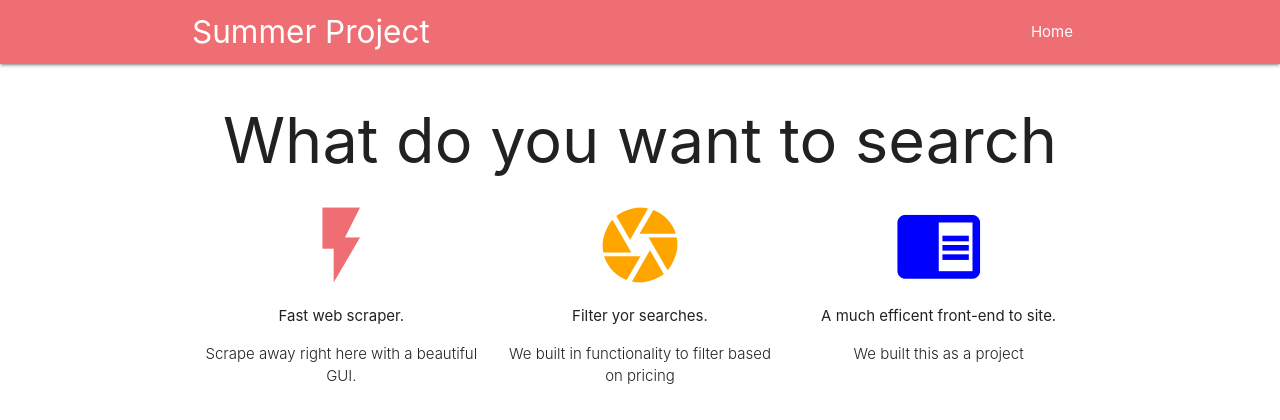
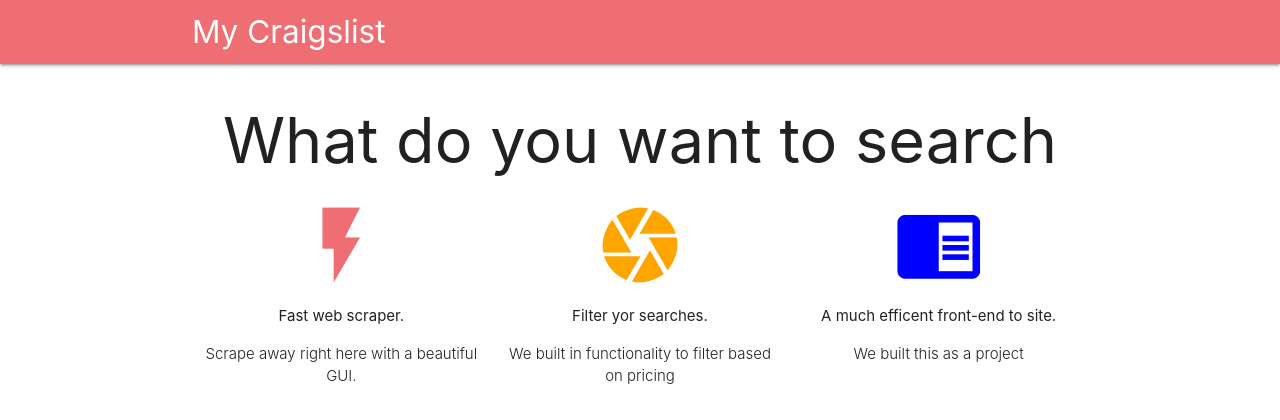
Before and after one commit to medha97/summer-project, a Django app: page / in a window 1280 px wide. Shown: the top 420 px of the page. Run offline with Django 3.2, Linux system fonts and the light colour scheme.

Commit message:
final commit

```diff
--- a/my_app/views.py
+++ b/my_app/views.py
@@ -5,7 +5,9 @@ from bs4 import BeautifulSoup
 from . import models
 
 # Create your views here.
-BASE_CRAIGSLIST_URL = "https://delhi.craigslist.org/search/ggg?query={}"
+BASE_CRAIGSLIST_URL = "https://delhi.craigslist.org/search/?query={}"
+BASE_IMAGE_URL = "https://images.craigslist.org/{}_300x300.jpg"
+
 
 def home(request):
     return render(request, 'base.html')
@@ -30,7 +32,15 @@ def new_search(request):
             post_price = post.find(class_='result_price').text
         else:
             post_price = 'N/A'
-        final_postings.append((post_title, post_url, post_price))
+
+        if post.find(class_='result-image').get('data-ids'):
+            post_image_id = post.find(class_='result-image').get('data-ids').split(',')[0].split(':')[1]
+            post_image_url = BASE_IMAGE_URL.format(post_image_id)
+            print(post_image_url)
+        else:
+            post_image_url = 'http://cragslist.org/images/peace.jpg'
+
+        final_postings.append((post_title, post_url, post_price, post_image_url))
 
 
 
--- a/templates/base.html
+++ b/templates/base.html
@@ -16,10 +16,7 @@
     <nav>
     <div class="nav-wrapper">
       <div class="container">
-      <a href="/" class="brand-logo">Summer Project</a>
-      <ul id="nav-mobile" class="right hide-on-med-and-down">
-        <li><a href="/">Home</a></li>
-      </ul>
+      <a href="{% url 'home' %}" class="brand-logo">My Craigslist</a>
     </div>
     </div>
   </nav>
--- a/templates/my_app/new_search.html
+++ b/templates/my_app/new_search.html
@@ -7,7 +7,7 @@
     <div class="col s4">
       <div class="card small">
         <div class="card-image">
-          <a href="{{ post.1 }}"><img src="https://www.google.com/search?q=cute+puppy&rlz=1C1CHBF_enIN860IN860&sxsrf=ACYBGNTBepJh2v_AIvgQmWLLHkSm7AroLg:1573844852878&source=lnms&tbm=isch&sa=X&ved=0ahUKEwjFsYz79OzlAhWSzzgGHW5EBcsQ_AUIEigB#imgrc=fob80O8cJcZJjM:"></a>
+          <a href="{{ post.1 }}"><img src="{{ post.3 }}" alt="IMAGE NOT AVAILABLE"></a>
         </div>
         <div class="card-action">
           <a href="{{ post.1 }}"> {{ post.0 }}</a>
```
Also changed, not shown: db.sqlite3.
